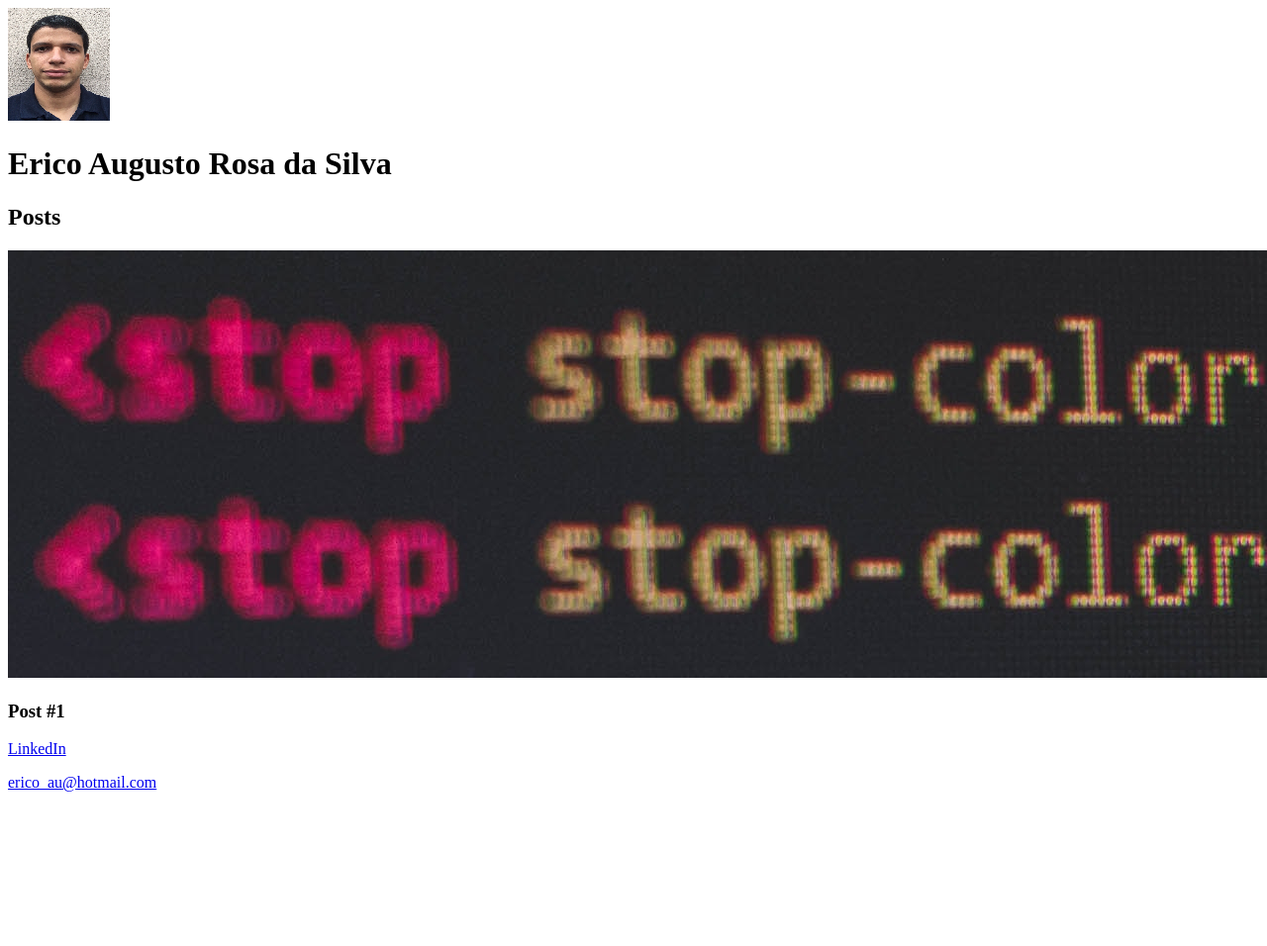
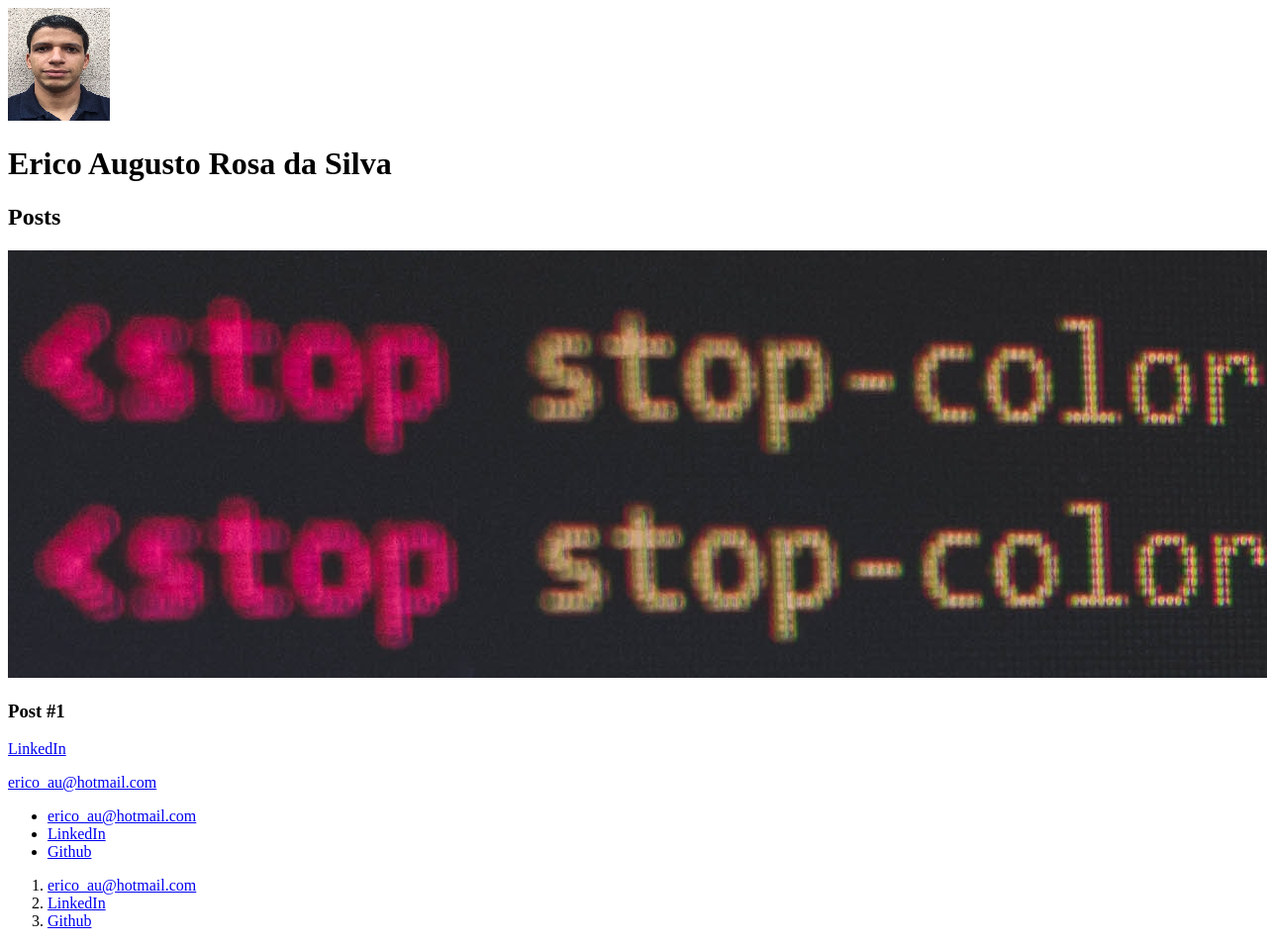
Before and after one commit to erico-au/inter, a plain HTML site: page HTML5_CSS3/index.html in a window 1280 px wide. Shown: the top 956 px of the page at 99% size. Before the commit the page ends 808 px from the top, so only its background shows below. Drawn offline with Linux system fonts and the light colour scheme.

Commit message:
listas com html

```diff
--- a/HTML5_CSS3/index.html
+++ b/HTML5_CSS3/index.html
@@ -26,5 +26,29 @@
 
           </article>
       </section>
+      <footer>
+          <ul>
+              <li>
+                  <a href="mailto:erico_au@hotmail.com" target="_blank">erico_au@hotmail.com</a>
+              </li>
+              <li>
+                  <a href="https://www.linkedin.com/in/erico-augusto-rosa/" target="_blank">LinkedIn</a>
+              </li>
+              <li>
+                  <a href="https://github.com/erico-au" target="_blank">Github</a>
+              </li>
+          </ul>
+          <ol>
+            <li>
+                <a href="mailto:erico_au@hotmail.com" target="_blank">erico_au@hotmail.com</a>
+            </li>
+            <li>
+                <a href="https://www.linkedin.com/in/erico-augusto-rosa/" target="_blank">LinkedIn</a>
+            </li>
+            <li>
+                <a href="https://github.com/erico-au" target="_blank">Github</a>
+            </li>
+        </ol>
+      </footer>
     </body>
 </html>
```
